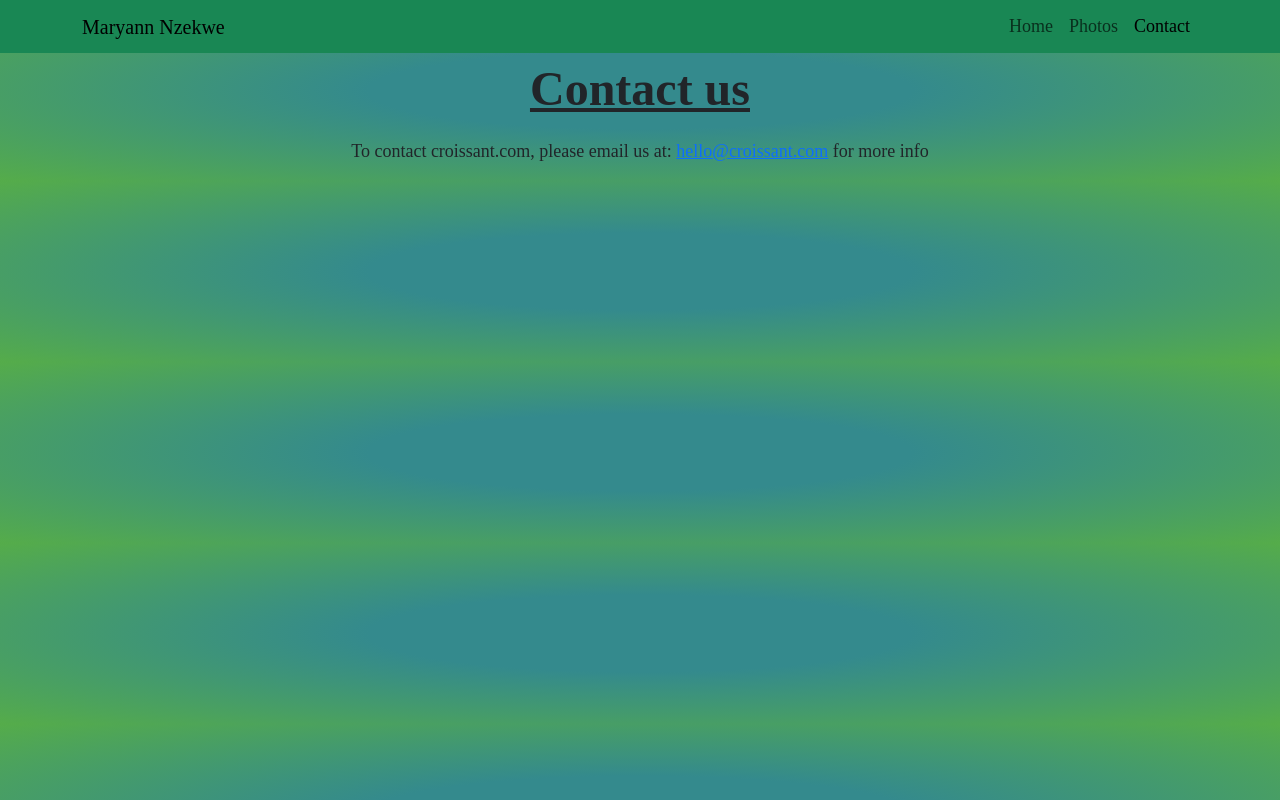
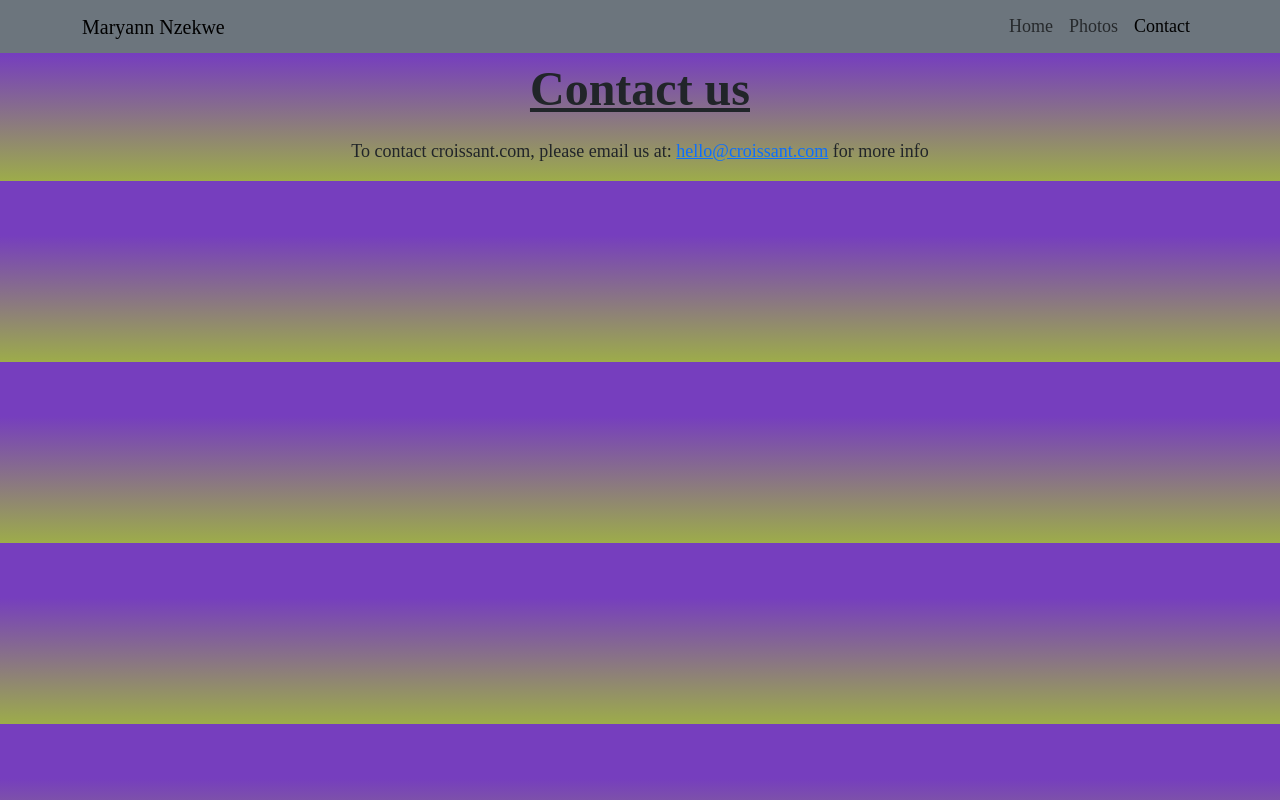
Before and after one commit to MaryannNIM/Croissant, a plain HTML site: page contact.html in a window 1280 px wide. Drawn offline with nearby package versions, Linux system fonts and the light colour scheme.

Commit message:
Changed the navbar color

```diff
--- a/contact.html
+++ b/contact.html
@@ -23,7 +23,7 @@
     <title>Contact</title>
   </head>
   <body>
-    <nav class="navbar navbar-expand-lg navbar-light bg-success fixed-top">
+    <nav class="navbar navbar-expand-lg navbar-light bg-secondary fixed-top">
       <div class="container">
         <a class="navbar-brand" href="index.html">Maryann Nzekwe</a>
         <button
--- a/src/styles.css
+++ b/src/styles.css
@@ -1,7 +1,7 @@
 :root {
   --font-family: var(--sans-serif);
   --box-shadow: 10px 10px 4px rgba(1, 4, 34, 0.7);
-  --gradient: radial-gradient(rgb(52, 138, 141) 30%, rgb(85, 172, 74) 100%);
+  --gradient: linear-gradient(rgb(118, 62, 190) 30%, rgb(157, 172, 74) 100%);
 }
 
 body {
```
Also changed, not shown: index.html (+1 -1 lines), photo.html (+1 -1 lines).
